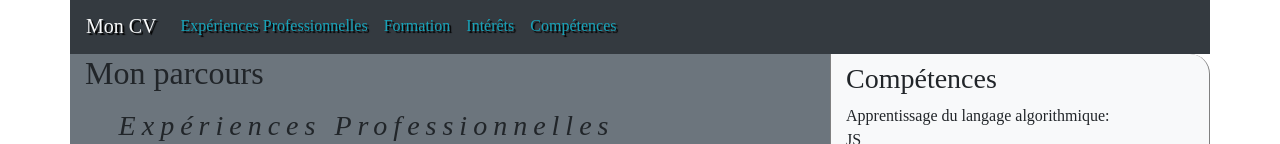
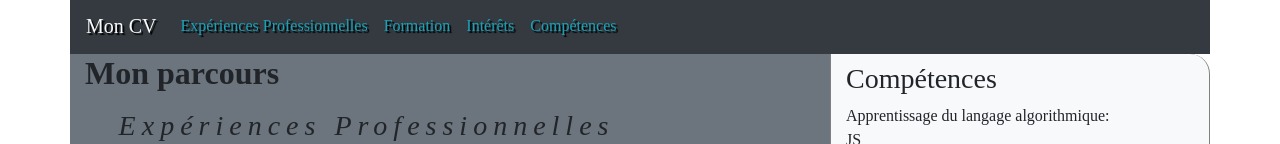
Before and after one commit to JulieDelannoy/CV, a plain HTML site: page index.html in a window 1280 px wide. Shown: the part 232-376 px from the top of the page. Drawn offline with Linux system fonts and the light colour scheme.

Commit message:
texte section gras

```diff
--- a/index.html
+++ b/index.html
@@ -11,7 +11,7 @@
 
     <HEADER class="row text-light banniere">
         <div class="col-lg-12" >
-            <h1 id="haut">JULIE DELANNOY</h1>
+            <h1 id="haut" >JULIE DELANNOY</h1>
             <h2>Recherche stage: Développeur Web/Web Mobile!</h2>
             <p>Je cherche à acquérir plus de compétences<br>
                 en immersion dans un milieu professionnel</p>
@@ -37,7 +37,7 @@
 
     <div class="row">
         <SECTION class="col-lg-8 bg-secondary">
-            <h2>Mon parcours</h2>
+            <h2 style="font-weight: bold">Mon parcours</h2>
             <ARTICLE>
                 <h3 id="exp">Expériences Professionnelles</h3>
                 <ul class="list-group">
```
